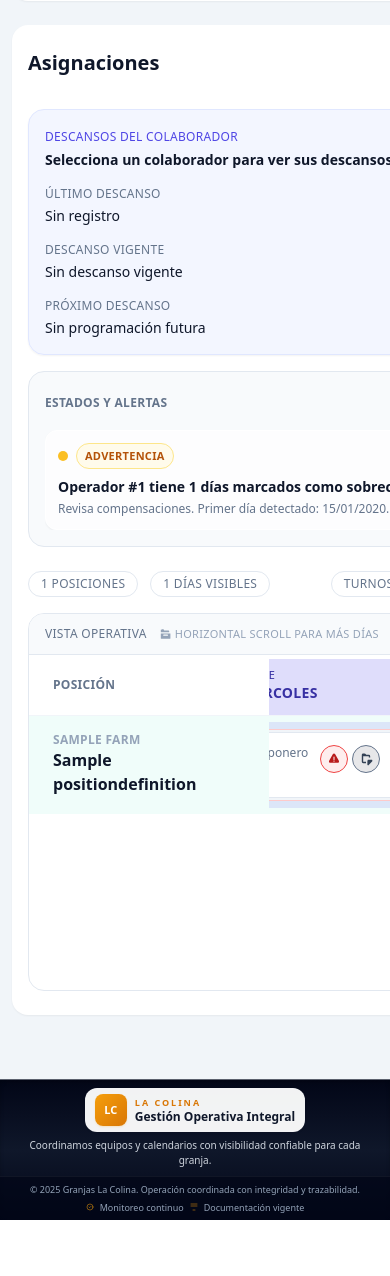
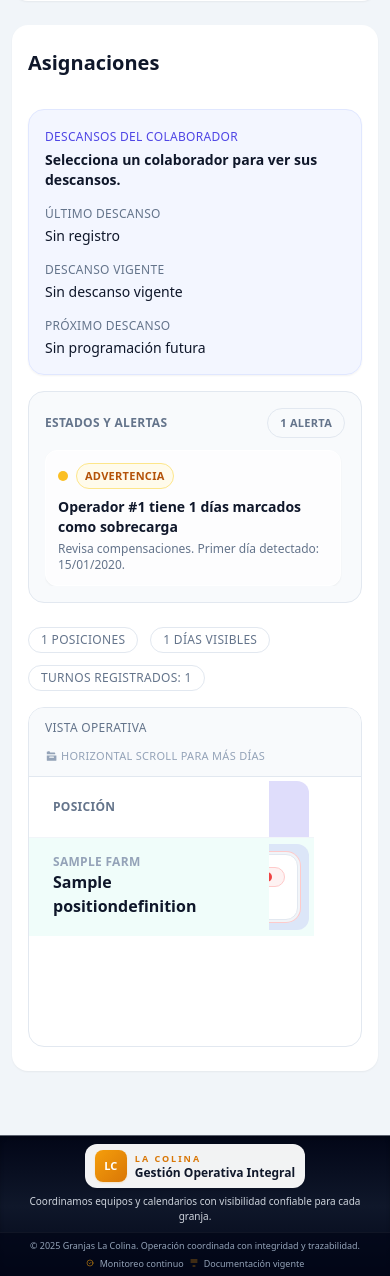
Before and after one commit to jotik23/applacolina, a Django app: page /calendario/calendars/1/ in a window 390 px wide; the page is wider, and only the part inside the window is pictured. Shown: the part 441-1717 px from the top of that part. Before the commit the page ends 1661 px from the top of that part, so only its background shows below. Run offline with Django 5.2, Linux system fonts and the light colour scheme; the visitor is signed in with stand-in values (Sample User, id 1); data comes from the database, SQL or seed files in the repository; tables that the repository leaves empty hold one stand-in row (values such as "Sample post"); data that the repository does not hold is empty; parts of the project's set-up code (start-up, migrations or seed data) failed here and were passed over; some libraries are stand-ins or nearby versions.

Commit message:
ajustes calendario.

```diff
--- a/personal/templates/calendario/base.html
+++ b/personal/templates/calendario/base.html
@@ -48,7 +48,7 @@
     </style>
   </head>
   <body
-    class="min-h-screen bg-slate-100 text-slate-800 flex flex-col"
+    class="min-h-screen bg-slate-100 text-slate-800 flex flex-col overflow-x-hidden"
     data-calendar-list-url="{% url 'personal-api:calendar-list' %}"
     data-calendar-detail-template="{% url 'personal:calendar-detail' 0 %}"
     data-calendar-create-url="{% url 'personal:calendar-create' %}"
@@ -708,9 +708,9 @@
 
     {% with view_match=request.resolver_match %}
       {% if view_match and view_match.namespace == 'personal' and view_match.url_name != 'configurator' %}
-        <main class="mx-auto mt-6 max-w-[3000px] flex-1 px-3 pb-16 sm:px-4 lg:px-6">
+        <main class="mx-auto mt-6 w-full max-w-[1600px] min-w-0 flex-1 px-3 pb-16 sm:px-4 lg:px-6 overflow-x-hidden">
       {% else %}
-        <main class="mx-auto mt-6 max-w-[3000px] flex-1 px-3 pb-16 sm:px-4 lg:px-6 app-shell-main">
+        <main class="mx-auto mt-6 w-full max-w-[3000px] min-w-0 flex-1 px-3 pb-16 sm:px-4 lg:px-6 app-shell-main">
       {% endif %}
           {% block content %}{% endblock %}
         </main>
--- a/personal/templates/calendario/calendar_detail.html
+++ b/personal/templates/calendario/calendar_detail.html
@@ -43,7 +43,7 @@
     color: #3730a3;
   }
 </style>
-<div class="flex flex-col gap-6">
+<div class="flex flex-col gap-6 min-w-0">
   <section class="rounded-2xl bg-white shadow-sm">
     <div class="flex flex-col gap-6 px-4 py-6 sm:px-6 lg:px-8">
       <div class="flex flex-col gap-4 lg:gap-6">
@@ -262,7 +262,7 @@
   </section>
 
 
-  <section class="rounded-2xl bg-white shadow-sm">
+  <section class="rounded-2xl bg-white shadow-sm min-w-0">
     <div class="flex flex-col gap-6 px-4 py-6 sm:px-6 lg:px-8">
       <div class="flex flex-col gap-2 sm:flex-row sm:items-end sm:justify-between">
         <div>
@@ -299,8 +299,8 @@
         data-calendar-id="{{ calendar.id }}"
       ></div>
 
-      <div class="flex flex-col gap-6">
-        <div class="flex flex-col gap-4 lg:flex-row lg:items-stretch" data-assignments-sidebar>
+      <div class="flex flex-col gap-6 min-w-0">
+        <div class="flex flex-col gap-4 lg:flex-row lg:items-stretch min-w-0" data-assignments-sidebar>
           <div class="rounded-2xl border border-indigo-100 bg-indigo-50/70 p-4 text-sm text-slate-700 shadow-sm lg:basis-1/5 lg:max-w-sm" data-rest-panel>
             <div class="flex h-full flex-col gap-4">
               <div class="flex flex-wrap items-start justify-between gap-3">
@@ -326,7 +326,7 @@
               </dl>
             </div>
           </div>
-          <div class="rounded-2xl border border-slate-200 bg-slate-50 p-4 text-sm text-slate-600 lg:basis-4/5 lg:flex-1">
+          <div class="rounded-2xl border border-slate-200 bg-slate-50 p-4 text-sm text-slate-600 lg:basis-4/5 lg:flex-1 min-w-0">
             {% with assignment_issues|default_if_none:""|length as issue_count %}
               <div class="flex flex-wrap items-center justify-between gap-3">
                 <h3 class="text-xs font-semibold uppercase tracking-wide text-slate-500">Estados y alertas</h3>
@@ -337,7 +337,8 @@
                 {% endif %}
               </div>
             {% endwith %}
-            <ul class="mt-3 grid max-h-60 gap-3 overflow-y-auto pr-1 sm:grid-cols-2 xl:grid-cols-3">
+            <div class="mt-3 max-h-[220px] overflow-auto sm:max-h-[240px]" data-alerts-scroll>
+              <ul class="grid min-w-full gap-3 pr-1 sm:grid-cols-2 xl:grid-cols-3">
                 {% if assignment_issues %}
                   {% for issue in assignment_issues %}
                     <li class="flex flex-col gap-2 rounded-xl border border-white bg-white/70 p-3 shadow-sm xl:flex-row xl:items-start xl:gap-3">
@@ -362,8 +363,9 @@
               </ul>
             </div>
           </div>
+        </div>
 
-        <div class="flex min-h-[420px] flex-col gap-4">
+        <div class="flex min-h-[420px] flex-col gap-4 min-w-0">
           <div class="flex flex-wrap items-center justify-between gap-3 text-xs uppercase tracking-wide text-slate-500">
             <div class="flex flex-wrap items-center gap-3">
               <span class="inline-flex items-center rounded-full border border-slate-200 px-3 py-1">{{ rows|length }} posiciones</span>
@@ -372,8 +374,8 @@
             <span class="inline-flex items-center rounded-full border border-slate-200 px-3 py-1">Turnos registrados: {{ stats.total_assignments }}</span>
           </div>
 
-          <div class="relative flex-1 overflow-hidden rounded-2xl border border-slate-200 bg-white">
-            <div class="flex h-full flex-col">
+          <div class="relative flex-1 overflow-hidden rounded-2xl border border-slate-200 bg-white min-w-0">
+            <div class="flex h-full flex-col min-w-0">
               <div class="flex flex-wrap items-center gap-3 border-b border-slate-200 bg-slate-50 px-4 py-3 text-xs font-medium uppercase tracking-wide text-slate-500">
                 <span>Vista operativa</span>
                 <span class="inline-flex items-center gap-1 text-[11px] text-slate-400">
@@ -383,7 +385,7 @@
                   Horizontal scroll para más días
                 </span>
               </div>
-              <div class="flex-1 overflow-auto" data-rest-scope>
+              <div class="flex-1 overflow-x-auto" data-rest-scope>
                 {% if can_override %}
                   <div class="sticky top-0 z-10 mb-3 hidden rounded-lg border border-red-200 bg-red-50 px-3 py-2 text-[11px] font-semibold text-red-700" data-rest-message></div>
                 {% endif %}
--- a/personal/views.py
+++ b/personal/views.py
@@ -1070,30 +1070,6 @@ def _identify_calendar_issues(
                         "score": max_streak - rest_max_limit,
                     }
                 )
-            elif rest_max_limit and max_streak == rest_max_limit and max_streak >= 2:
-                issues.append(
-                    {
-                        "severity": "warning",
-                        "title": f"{name} está al límite de días consecutivos permitidos",
-                        "detail": (
-                            f"{max_streak} días consecutivos del {streak_start:%d/%m} al {max_streak_end:%d/%m}. "
-                            f"Verifica descansos para {category_name or 'la categoría'}."
-                        ),
-                        "score": max_streak,
-                    }
-                )
-            elif not rest_max_limit and max_streak >= 6:
-                issues.append(
-                    {
-                        "severity": "info",
-                        "title": f"{name} suma {max_streak} días seguidos de turno",
-                        "detail": (
-                            f"Sin dato de límite configurado para evaluar descansos. "
-                            f"Periodo {streak_start:%d/%m} → {max_streak_end:%d/%m}."
-                        ),
-                        "score": max_streak,
-                    }
-                )
 
         rest_days: set[date] = data.get("rest_days", set())
         unassigned_days: set[date] = data.get("unassigned_days", set())
@@ -1208,7 +1184,7 @@ def _identify_calendar_issues(
     issues.sort(key=_issue_sort_key)
 
     result: list[dict[str, Any]] = []
-    for issue in issues[:6]:
+    for issue in issues:
         styles = ISSUE_STYLE_MAP.get(issue.get("severity", "info"), ISSUE_STYLE_MAP["info"]).copy()
         sanitized = {key: value for key, value in issue.items() if key not in {"score"}}
         sanitized.update(
```
Lines whose indentation alone changed are shown as unchanged.
